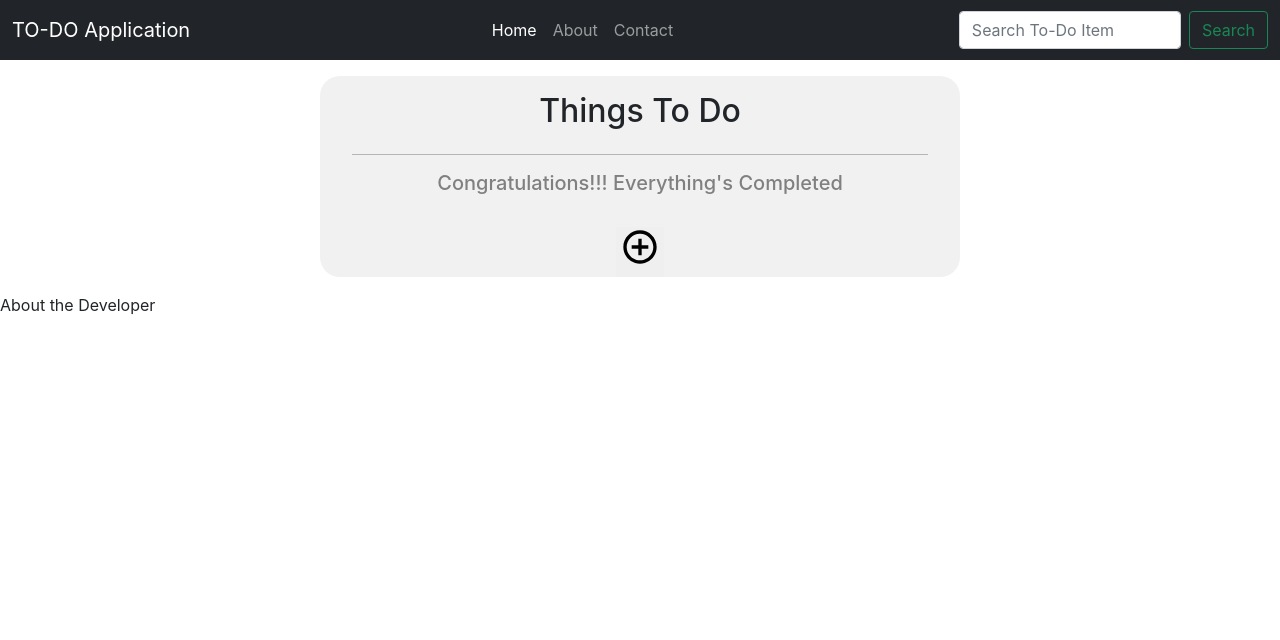
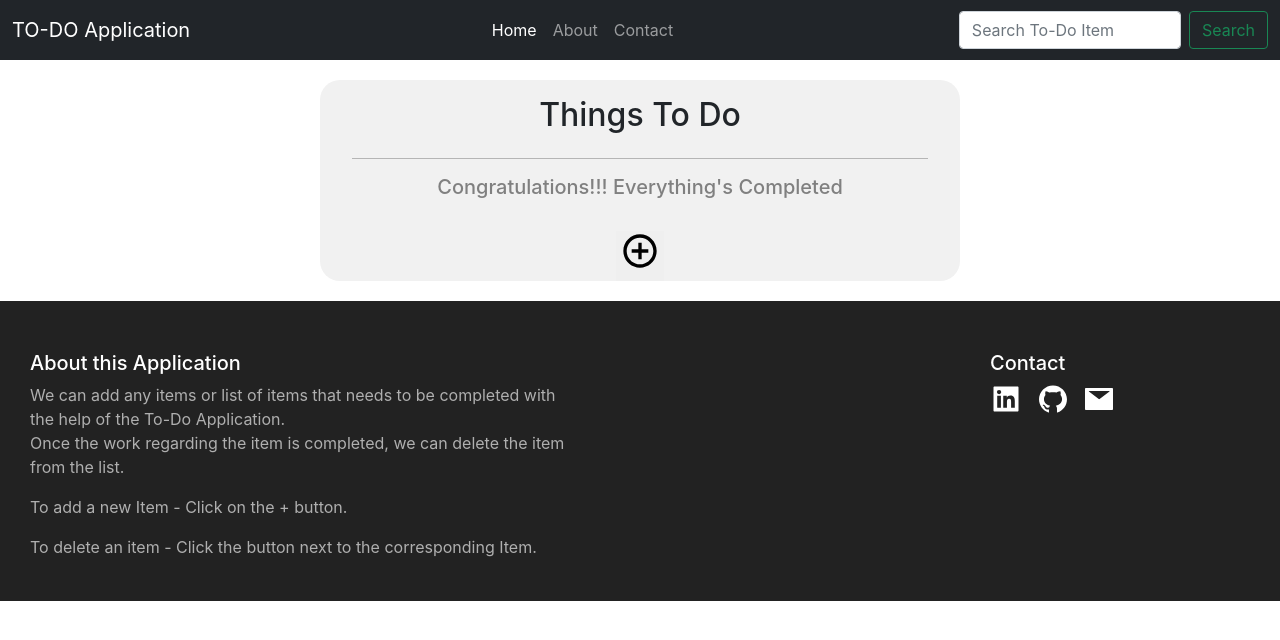
Before and after one commit to TensaCoder/To-Do-React-App, a React (Create React App) app in the folder Client/: page / in a window 1280 px wide. Shown: the top 640 px of the page. Built offline with nearby package versions, Linux system fonts and the light colour scheme.

Commit message:
Footer Added

```diff
--- a/Client/src/App.js
+++ b/Client/src/App.js
@@ -1,5 +1,4 @@
 import './App.css';
-import About from './Components/About';
 import Footer from './Components/Footer';
 import Header from './Components/Header';
 import Todo from './Components/Todo.js';
@@ -52,7 +51,6 @@ function App() {
     <div>
       <Header />
       <Todo todos={todos} onDelete={onDelete} newTodo={newTodo} />
-      <About />
       <Footer />
     </div>
   );
--- /dev/null
+++ b/Client/src/CSS/Footer.css
@@ -0,0 +1,35 @@
+.footer{
+    position: sticky;
+    top: 100vh;
+    width: 100%;
+    height: 300px;
+    background-color: rgb(34, 34, 34);
+    color: white;
+    display: flex;
+}
+.left{
+    width: 46%;
+    padding: 15px;
+    padding-left: 30px;
+    padding-top: 50px;
+}
+.left p{
+    color: rgb(175, 175, 175);
+}
+.left p:nth-child(2){
+    margin-bottom: 0px;
+}
+
+.right{
+    float: right;
+    width: 46%;
+    padding: 15px;
+    padding-left: 350px;
+    padding-top: 50px;
+    margin: 0px auto;
+}
+.right a{
+    color:white;
+    text-decoration: none;
+    padding-right: 10px;
+}
--- a/Client/src/CSS/Todo.css
+++ b/Client/src/CSS/Todo.css
@@ -29,7 +29,7 @@ input:nth-child(4){
 .todo-list{
     background-color: rgb(241, 241, 241);
     width: 50%;
-    margin: 10px auto;
+    margin: 20px auto;
     border-radius: 20px;
 }
 
--- a/Client/src/CSS/TodoItem.css
+++ b/Client/src/CSS/TodoItem.css
@@ -3,9 +3,9 @@
     margin: 0px;
 }
 
-.container p{
+.todo-content p{
     margin-bottom: 0px;
-    padding-bottom: 0px;
+    padding-bottom: 0.5em;
 }
 
 .todoItem{
@@ -25,7 +25,7 @@
     padding: 4px;
     width: 40px;
     height: 40px;
-    margin-right: 20px;
+    margin-right: 36px;
     margin-bottom: 14px;
     border: 2px solid black;
     background-color: rgb(2, 53, 94);
--- a/Client/src/Components/Footer.js
+++ b/Client/src/Components/Footer.js
@@ -1,14 +1,23 @@
-import React from 'react'
+import React from 'react';
+import '../CSS/Footer.css'
+import {AiFillLinkedin, AiFillGithub, AiFillMail} from 'react-icons/ai';
 
 
 function Footer() {
   return (
     <div className='footer'>
+      <div className="left">
+        <h5> About this Application</h5>
+        <p>We can add any items or list of items that needs to be completed with the help of the To-Do Application.</p>
+        <p>Once the work regarding the item is completed, we can delete the item from the list.</p>
+        <p>To add a new Item - Click on the + button.</p>
+        <p>To delete an item - Click the button next to the corresponding Item.</p>
+      </div>
       <div className="right">
-
-      </div>
-      <div className="left">
-
+        <h5>Contact</h5>
+        <a href="https://in.linkedin.com/in/herschel-menezes-93abb6227"> <AiFillLinkedin size='2em'/> </a>
+        <a href="https://github.com/TensaCoder"> <AiFillGithub size='2em'/> </a>
+        <a href="mailto:herschel.menezes00@gmail.com"> <AiFillMail size='2em'/> </a>
       </div>
     </div>
   )
--- a/Client/src/Components/Todo.js
+++ b/Client/src/Components/Todo.js
@@ -12,8 +12,6 @@ export default function Todo(props) {
 
   return (
     <div className='my-3'>
-      {/* <AddTodo newTodo={props.newTodo} /> */}
-
       <div className="todo-list">
         <h2 className='text-center py-3'>Things To Do</h2>
         <hr className='hr-line'/>
@@ -23,7 +21,7 @@ export default function Todo(props) {
           })
         }
 
-        <button id='add-btn' onClick={()=>{setIsOpen(true)}}><MdOutlineAddCircleOutline size='2.5em'/></button>
+        <button id='add-btn' onClick={() => {setIsOpen(true)}}><MdOutlineAddCircleOutline size='2.5em'/></button>
         <AddTodo newTodo={props.newTodo} open={isOpen} onClose={() => {setIsOpen(false)}}/>
       </div>
     </div>
```
